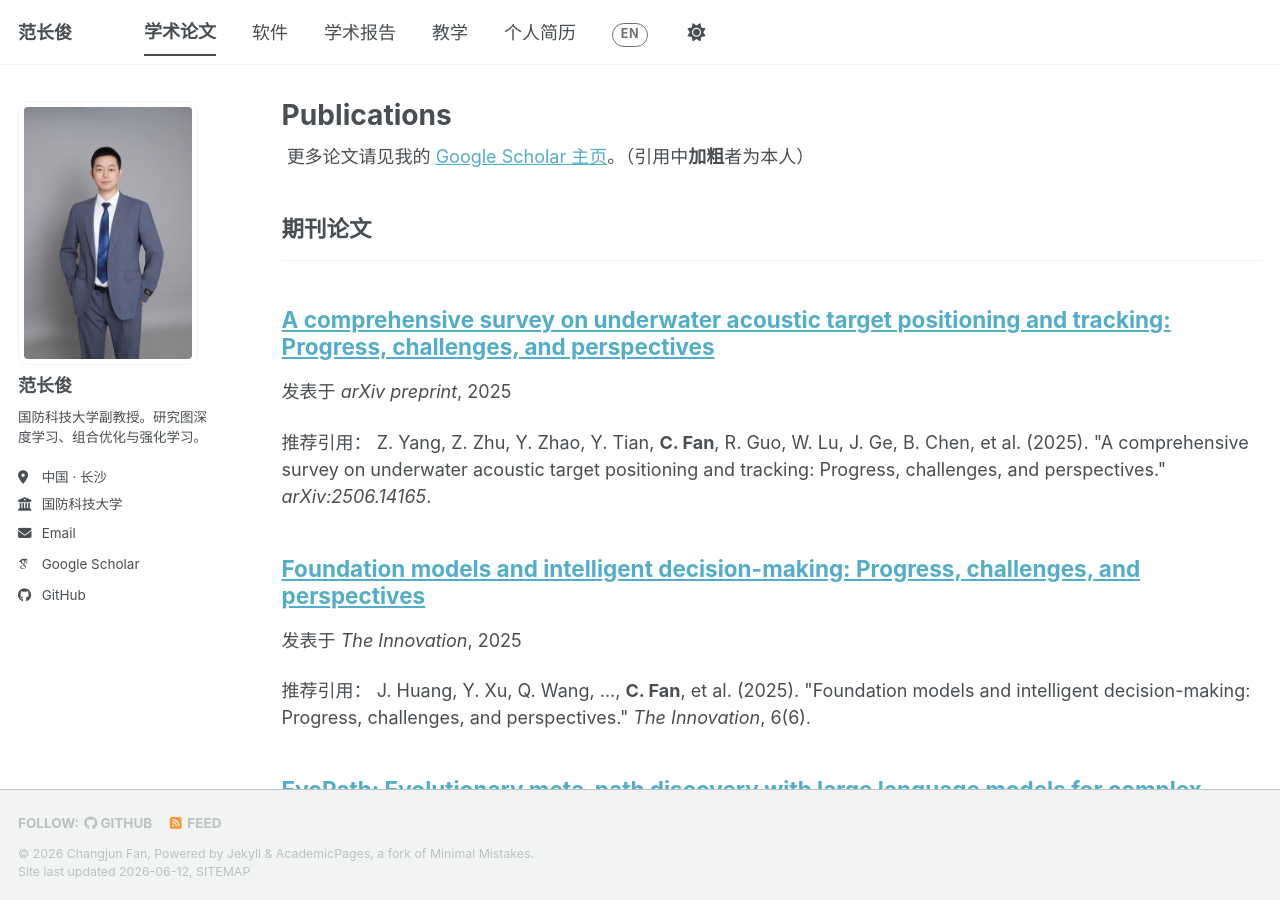
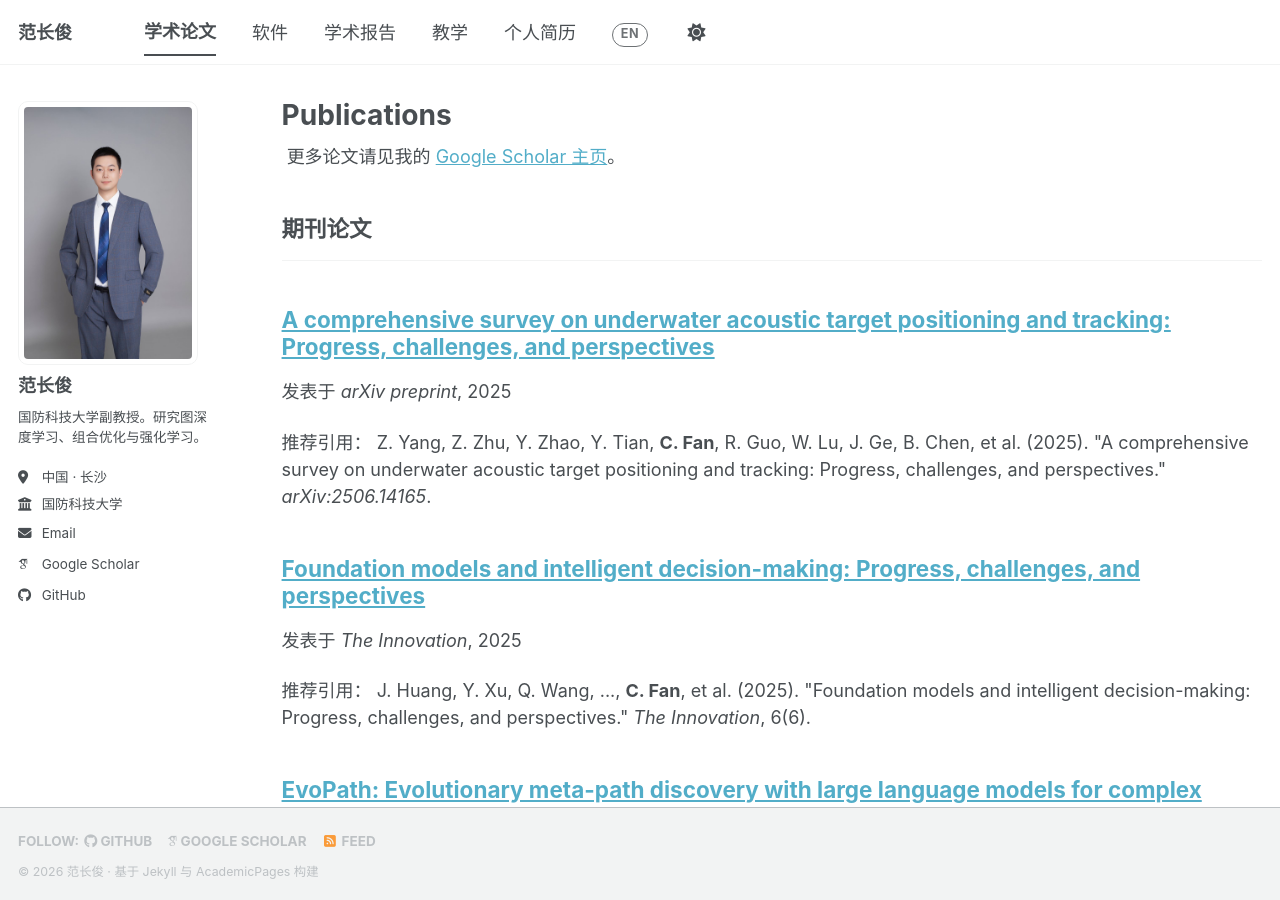
Before and after one commit to fanchangjun/fanchangjun.github.io, a Jekyll site: the page built from _pages/publications.html, in a window 1280 px wide and 900 px high. Built offline with Jekyll 4.4.1, drawn with Linux system fonts in a browser that asks for light colours; some web fonts are replaced; a script bundle is joined from its source files by our own code; library files that are not in the unit come from our copies.

Commit message:
polish: simplify footer (bilingual, add Scholar), remove citation-bold note on publications
Co-authored-by: Cursor <cursoragent@cursor.com>

```diff
--- a/_includes/footer.html
+++ b/_includes/footer.html
@@ -8,6 +8,9 @@
     {% endif %}
     {% if site.author.github %}
       <li><a href="https://github.com/{{ site.author.github }}"><i class="fab fa-github" aria-hidden="true"></i> GitHub</a></li>
+    {% endif %}
+    {% if site.author.googlescholar %}
+      <li><a href="{{ site.author.googlescholar }}"><i class="ai ai-google-scholar" aria-hidden="true"></i> Google Scholar</a></li>
     {% endif %}
     {% if site.author.bitbucket %}
       <li><a href="https://bitbucket.org/{{ site.author.bitbucket }}"><i class="fab fa-bitbucket" aria-hidden="true"></i> Bitbucket</a></li>
@@ -20,6 +23,6 @@
 {% endif %}
 
 <div class="page__footer-copyright">
-  &copy; {{ site.time | date: '%Y' }} {{ site.name | default: site.title }}, {{ site.data.ui-text[site.locale].powered_by | default: "Powered by" }} <a href="https://jekyllrb.com" rel="nofollow">Jekyll</a> &amp; <a href="https://github.com/academicpages/academicpages.github.io">AcademicPages</a>, a fork of <a href="https://mademistakes.com/work/minimal-mistakes-jekyll-theme/" rel="nofollow">Minimal Mistakes</a>.<br />
-  Site last updated {{ "now" | date: '%Y-%m-%d' }}, <a href="/sitemap/" style="text-transform: uppercase;">{{ site.data.ui-text[site.locale].site_map | default: "Sitemap" }}</a>
+  <span class="lang-zh">&copy; {{ site.time | date: '%Y' }} 范长俊 · 基于 <a href="https://jekyllrb.com" rel="nofollow">Jekyll</a> 与 <a href="https://github.com/academicpages/academicpages.github.io">AcademicPages</a> 构建</span>
+  <span class="lang-en">&copy; {{ site.time | date: '%Y' }} Changjun Fan · Built with <a href="https://jekyllrb.com" rel="nofollow">Jekyll</a> &amp; <a href="https://github.com/academicpages/academicpages.github.io">AcademicPages</a></span>
 </div>
--- a/_pages/publications.html
+++ b/_pages/publications.html
@@ -7,8 +7,8 @@ author_profile: true
 
 {% if site.author.googlescholar %}
   <div class="wordwrap">
-    <span class="lang-zh">更多论文请见我的 <a href="{{site.author.googlescholar}}">Google Scholar 主页</a>。（引用中<b>加粗</b>者为本人）</span>
-    <span class="lang-en">You can also find my articles on <a href="{{site.author.googlescholar}}">my Google Scholar profile</a>. (My name is shown in <b>bold</b>.)</span>
+    <span class="lang-zh">更多论文请见我的 <a href="{{site.author.googlescholar}}">Google Scholar 主页</a>。</span>
+    <span class="lang-en">You can also find my articles on <a href="{{site.author.googlescholar}}">my Google Scholar profile</a>.</span>
   </div>
 {% endif %}
 
```
